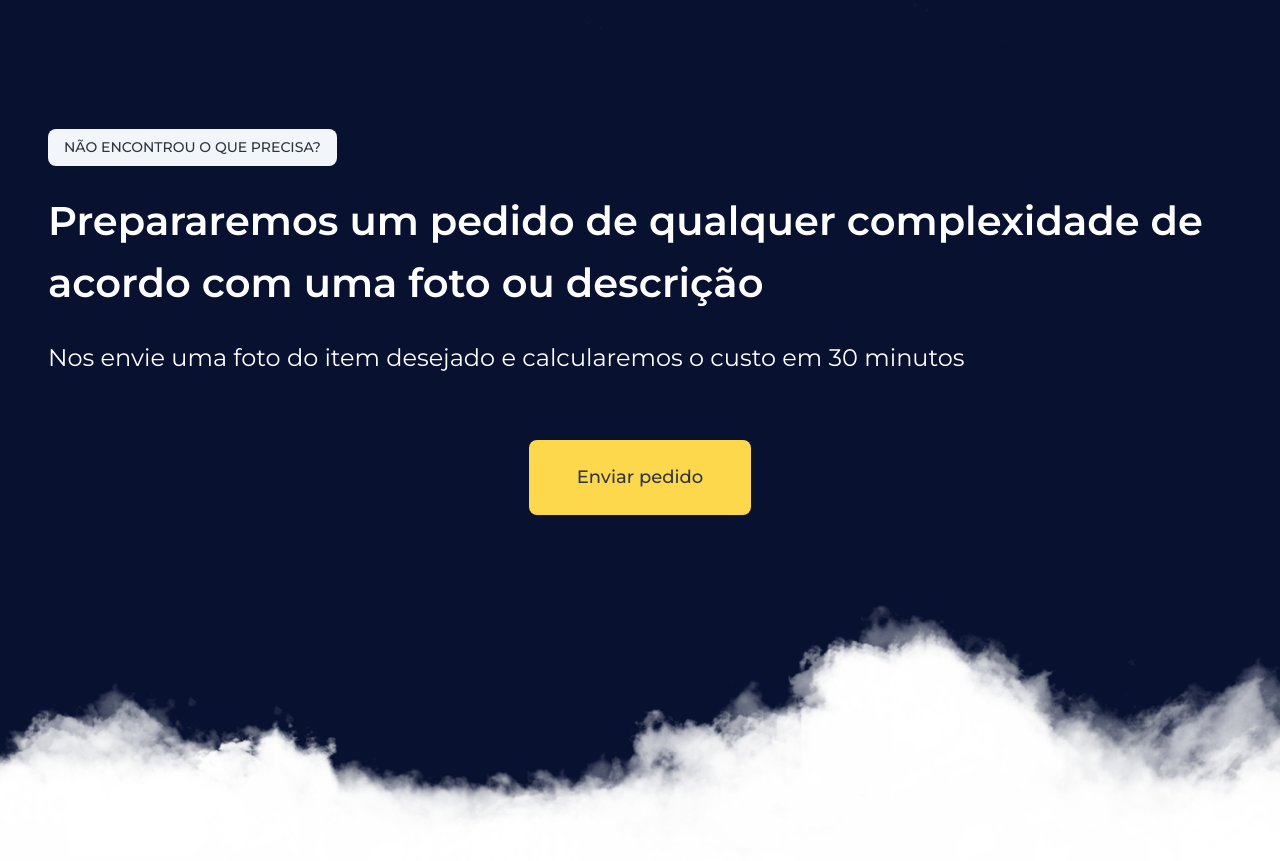
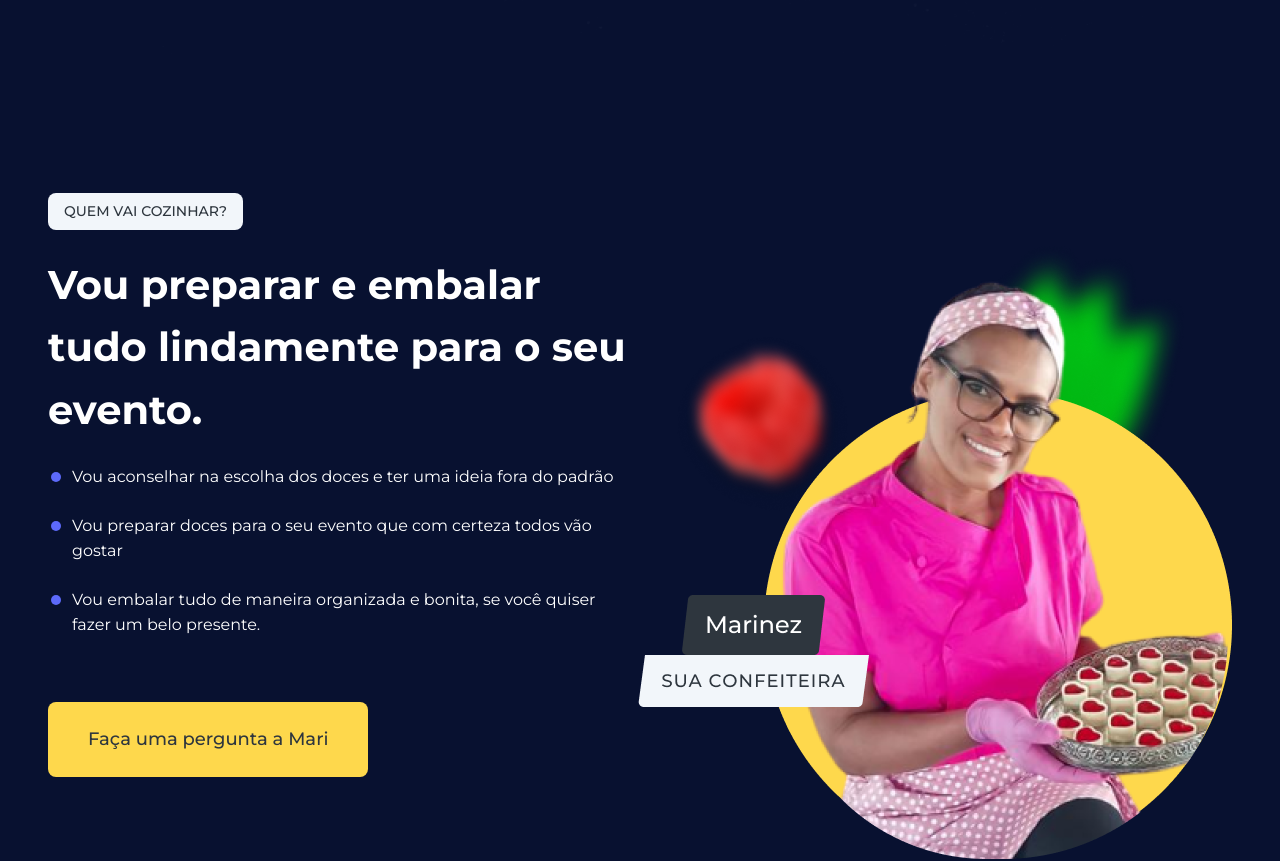
Before and after one commit to marcosprofile/maridocesfinos, a React (Create React App) app: page / in a window 1280 px wide. Shown: the part 3580-4441 px from the top of the page. Built offline with nearby package versions, Linux system fonts and the light colour scheme; the HTML template or start-up script is replaced by a standard one.

Commit message:
remove component SendImage + update

```diff
--- a/src/components/AboutMe.jsx
+++ b/src/components/AboutMe.jsx
@@ -14,6 +14,9 @@ import {
 
 import { BsFillRecordFill } from 'react-icons/bs';
 
+import BottomImage from '../assets/bottom.png';
+import TopImage from '../assets/top.png';
+
 import {
   fadeInLeftVariant,
   fadeInRightVariant,
@@ -23,13 +26,15 @@ import RightImage from '../assets/confeiteira.png';
 
 const AboutMe = () => {
   return (
-    <FlexContainer direction="column">
+    <FlexContainer direction="column" bgBlue>
+      <Image respBottom height="300px" src={TopImage} />
       <PaddingContainer
         top="8rem"
         bottom="6rem"
         left="240px"
         right="240px"
         responsive
+        bgBlue
       >
         <FlexContainer
         >
@@ -60,7 +65,6 @@ const AboutMe = () => {
               size="h2"
               weight="bold"
               bottom="0"
-              grey
             >
               Vou preparar e embalar tudo lindamente para o seu evento.
             </Heading>
@@ -76,7 +80,6 @@ const AboutMe = () => {
                 size="p"
                 weight="400"
                 bottom="0"
-                grey
               >
                 Vou aconselhar na escolha dos doces e ter uma ideia fora do padrão
               </Heading>
@@ -93,7 +96,6 @@ const AboutMe = () => {
                 size="p"
                 weight="400"
                 bottom="0"
-                grey
               >
                 Vou preparar doces para o seu evento que com certeza todos vão gostar
               </Heading>
@@ -110,7 +112,6 @@ const AboutMe = () => {
                 size="p"
                 weight="400"
                 bottom="0"
-                grey
               >
                 Vou embalar tudo de maneira organizada e bonita, se você quiser fazer um belo presente.
               </Heading>
@@ -150,6 +151,7 @@ const AboutMe = () => {
           </FlexContainer>
         </FlexContainer>
       </PaddingContainer>
+      <Image respBottom height="300px" src={BottomImage} />
     </FlexContainer>
   )
 }
--- a/src/components/Contact.jsx
+++ b/src/components/Contact.jsx
@@ -16,21 +16,17 @@ import {
   FaWhatsapp,
 } from 'react-icons/fa6';
 
-import TopImage from '../assets/top.png';
-
 import {
   fadeInTopVariant,
 } from '../utils/Variants';
 
 const Contact = () => {
   return (
-    <FlexContainer direction="column" bgBlue>
-      <Image respBottom height="300px" src={TopImage} />
+    <FlexContainer direction="column">
       <PaddingContainer
         top="4rem"
         bottom="4rem"
         responsive
-        bgBlue
       >
         <FlexContainer>
           <FlexContainer
--- a/src/components/Footer.jsx
+++ b/src/components/Footer.jsx
@@ -16,15 +16,14 @@ const Footer = () => {
       align="center"
       gap="2rem"
       top="2rem"
-      bgBlue
     >
       <Heading
         as="p"
         size="p"
+        grey
       >
         &copy; Mary Doces Finos
       </Heading>
-      <Image respBottom width="100%" height="300px" src={BottomImage} />
     </StyledFooter>
   )
 }
--- a/src/components/MyProducts.jsx
+++ b/src/components/MyProducts.jsx
@@ -1,4 +1,5 @@
 import React from 'react';
+import { motion } from 'framer-motion'
 
 import {
   GridContainer,
@@ -23,6 +24,11 @@ import {
   pettyVerre
 } from './../utils/Data';
 
+import {
+  fadeInLeftVariant,
+  fadeInRightVariant,
+} from '../utils/Variants';
+
 const MyProducts = () => {
   return (
     <PaddingContainer
@@ -37,11 +43,15 @@ const MyProducts = () => {
       >
         {/* Product 1 */}
         <FlexContainer
+          as={motion.div}
+          variants={fadeInLeftVariant}
+          initial="hidden"
+          whileInView="visible"
           responsivePadding
           border
           radius="1.5rem"
           width="100%"
-          maxWidth="748px"
+          maxWidth="800px"
           padding="2rem"
           direction="column"
           gap="1.5rem"
@@ -100,11 +110,15 @@ const MyProducts = () => {
 
         {/* Product 2 */}
         <FlexContainer
+          as={motion.div}
+          variants={fadeInRightVariant}
+          initial="hidden"
+          whileInView="visible"
           responsivePadding
           border
           radius="1.5rem"
           width="100%"
-          maxWidth="748px"
+          maxWidth="800px"
           padding="2rem"
           direction="column"
           gap="1.5rem"
@@ -163,11 +177,15 @@ const MyProducts = () => {
 
         {/* Product 3 */}
         <FlexContainer
+          as={motion.div}
+          variants={fadeInLeftVariant}
+          initial="hidden"
+          whileInView="visible"
           responsivePadding
           border
           radius="1.5rem"
           width="100%"
-          maxWidth="748px"
+          maxWidth="800px"
           padding="2rem"
           direction="column"
           gap="1.5rem"
--- a/src/components/SendImage.jsx
+++ /dev/null
@@ -1,97 +0,0 @@
-import React from 'react';
-import { motion } from 'framer-motion';
-
-import {
-  FlexContainer,
-  PaddingContainer,
-  Heading,
-  Button,
-  RouterLink,
-  Image,
-} from '../styles/Global.styled';
-
-import BottomImage from '../assets/bottom.png';
-import TopImage from '../assets/top.png';
-
-import { fadeInTopVariant } from '../utils/Variants';
-
-const SendImage = () => {
-  return (
-    <FlexContainer direction="column" bgBlue>
-      <Image respBottom height="300px" src={TopImage} />
-      <PaddingContainer
-        top="4rem"
-        bottom="4rem"
-        left="240px"
-        right="240px"
-        responsive
-        bgBlue
-      >
-        <FlexContainer>
-          <FlexContainer
-            as={motion.div}
-            variants={fadeInTopVariant}
-            initial="hidden"
-            whileInView="visible"
-            direction="column"
-            align="flex-start"
-            width="100%"
-            gap="1.5rem"
-          >
-            <Button
-              size="14px"
-              top=".5rem"
-              right="1rem"
-              bottom=".5rem"
-              left="1rem"
-              radius=".5rem"
-              default
-              secondary
-            >
-              NÃO ENCONTROU O QUE PRECISA?
-            </Button>
-            <Heading
-              as="h2"
-              size="h2"
-              weight="600"
-              bottom="0"
-            >
-              Prepararemos um pedido de qualquer complexidade de acordo com uma foto ou descrição
-            </Heading>
-            <Heading
-              as="h4"
-              size="h4"
-              weight="400"
-              bottom="0"
-            >
-              Nos envie uma foto do item desejado e calcularemos o custo em 30 minutos
-            </Heading>
-            <FlexContainer
-              top="40px"
-              justify="center"
-              width="100%"
-            >
-              <RouterLink
-                top="1.5rem"
-                bottom="1.5rem"
-                left="3rem"
-                right="3rem"
-                radius=".5rem"
-                justify="center"
-                href="https://wa.me/5511969456530?text=Olá,%20gostaria%20de%20realizar%20um%20pedido"
-                target="_blank"
-                primary
-                respLink
-              >
-                Enviar pedido
-              </RouterLink>
-            </FlexContainer>
-          </FlexContainer>
-        </FlexContainer>
-      </PaddingContainer>
-      <Image respBottom height="300px" src={BottomImage} />
-    </FlexContainer>
-  )
-}
-
-export default SendImage
--- a/src/pages/Home.jsx
+++ b/src/pages/Home.jsx
@@ -1,7 +1,6 @@
 import React from 'react';
 import Showcase from '../components/Showcase';
 import MyPhotos from '../components/MyPhotos';
-import SendImage from '../components/SendImage';
 import AboutMe from '../components/AboutMe';
 import Contact from '../components/Contact';
 import Footer from '../components/Footer';
@@ -11,7 +10,6 @@ const Home = () => {
     <>
       <Showcase />
       <MyPhotos />
-      <SendImage />
       <AboutMe />
       <Contact />
       <Footer />
--- a/src/pages/List.jsx
+++ b/src/pages/List.jsx
@@ -42,7 +42,7 @@ const List = () => {
           size="h4"
           grey
         >
-          Para quaisquer eventos e pessoas queridas para você
+          Esse  é o cardápio com os doces mais pedidos por aqui
         </Heading>
         <MyProducts />
       </FlexContainer>
--- a/src/styles/Global.styled.jsx
+++ b/src/styles/Global.styled.jsx
@@ -253,6 +253,7 @@ export const ContainerContact = styled(FlexContainer)`
   padding: 70px 150px;
   background-color: #FFF;
   border-radius: 1rem;
+  box-shadow: 0px 10px 25px 0px rgba(195, 200, 215, 0.70);
 
   @media (max-width: 768px) {
     padding: 1.5rem;
```
